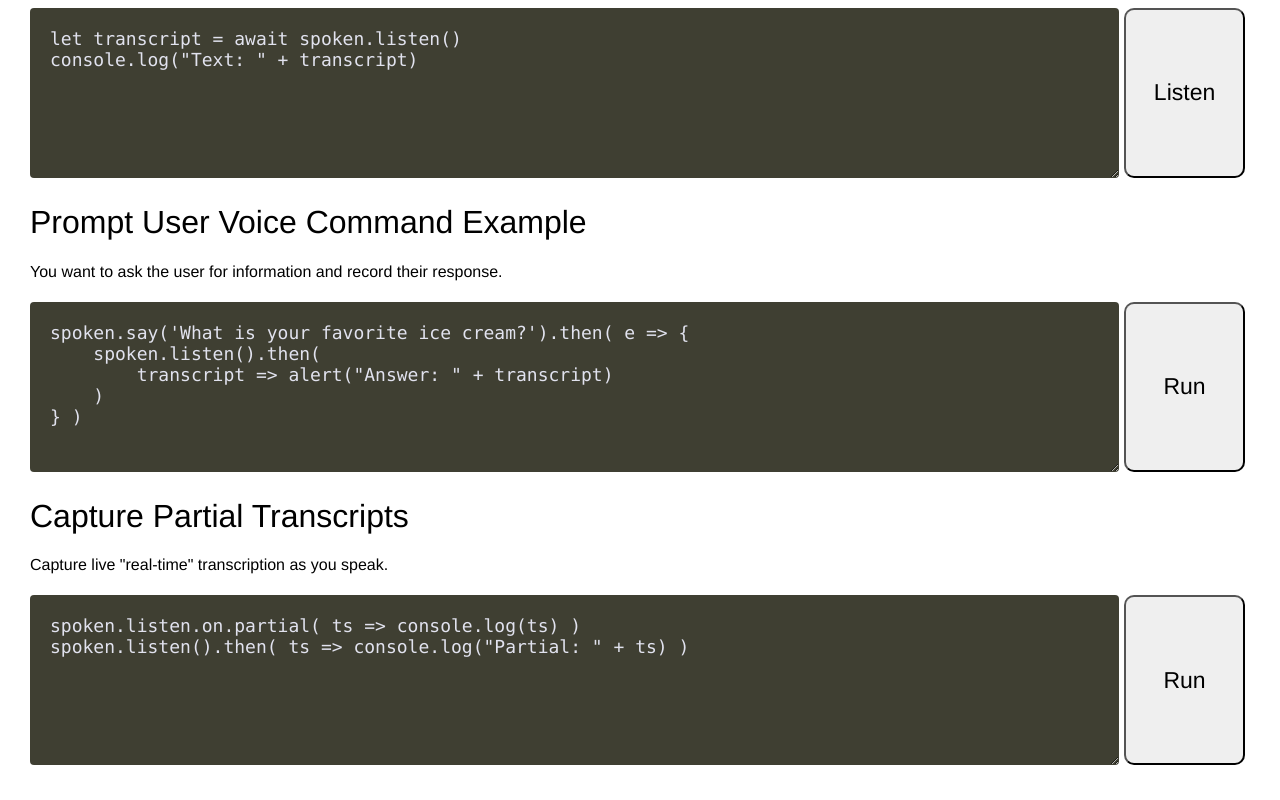
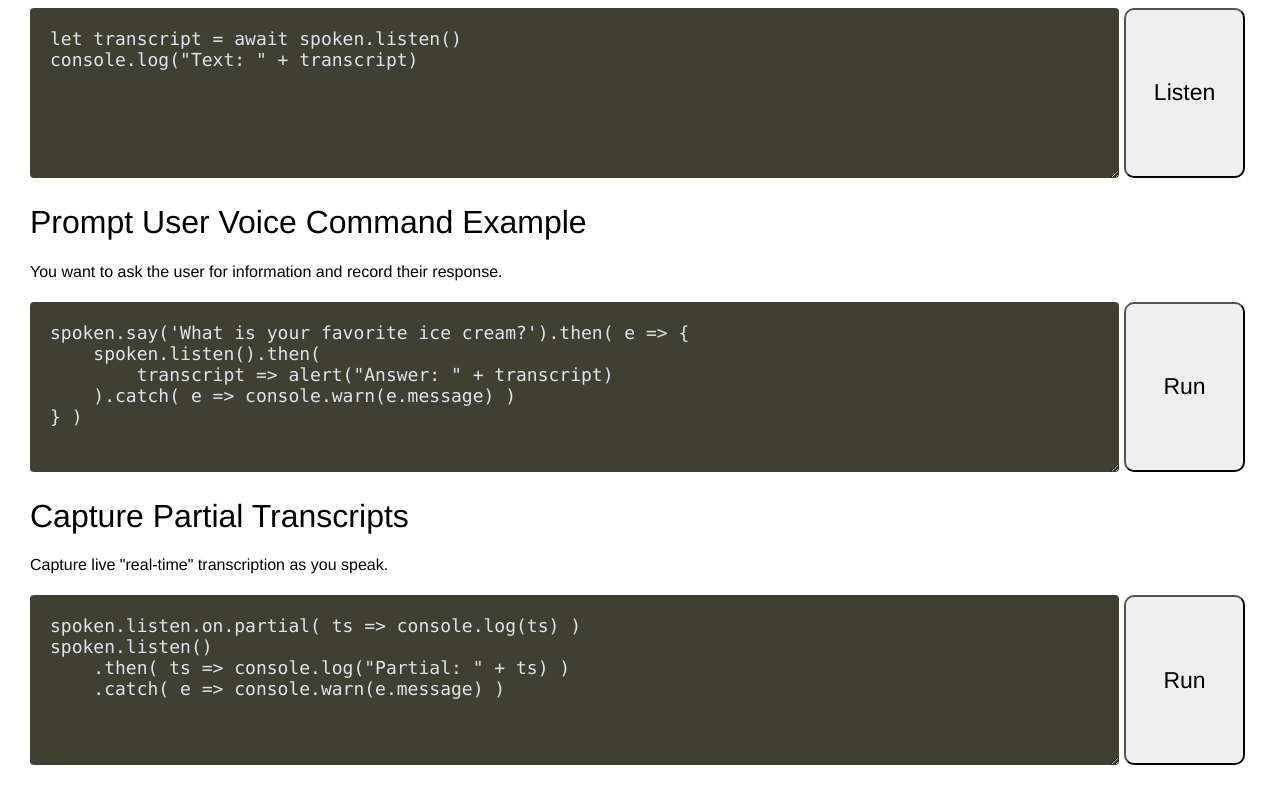
Before and after one commit to stephenlb/spoken, a website: page index.html in a window 1280 px wide. Shown: the part 857-1657 px from the top of the page. Drawn offline with Linux system fonts and the light colour scheme.

Commit message:
added catch in code examples.

```diff
--- a/index.html
+++ b/index.html
@@ -37,7 +37,7 @@ console.log("Text: " + transcript)
         <textarea>spoken.say('What is your favorite ice cream?').then( e =&gt; {
     spoken.listen().then(
         transcript =&gt; alert("Answer: " + transcript)
-    )
+    ).catch( e =&gt; console.warn(e.message) )
 } )</textarea>
         <button>Run</button>
     </div>
@@ -47,7 +47,9 @@ console.log("Text: " + transcript)
     <p>Capture live "real-time" transcription as you speak.</p>
     <div class="codebox">
         <textarea>spoken.listen.on.partial( ts =&gt; console.log(ts) )
-spoken.listen().then( ts =&gt; console.log("Partial: " + ts) )
+spoken.listen()
+    .then( ts =&gt; console.log("Partial: " + ts) )
+    .catch( e =&gt; console.warn(e.message) )
 </textarea>
         <button>Run</button>
     </div>
--- a/package.json
+++ b/package.json
@@ -1,6 +1,6 @@
 {
   "name": "spoken",
-  "version": "1.0.24",
+  "version": "1.0.25",
   "license": "MIT",
   "author": "Stephen Blum",
   "description": "JavaScript Web API for Text-to-Speech and Speech-to-Text.",
```
Also changed, not shown: readme.md.
